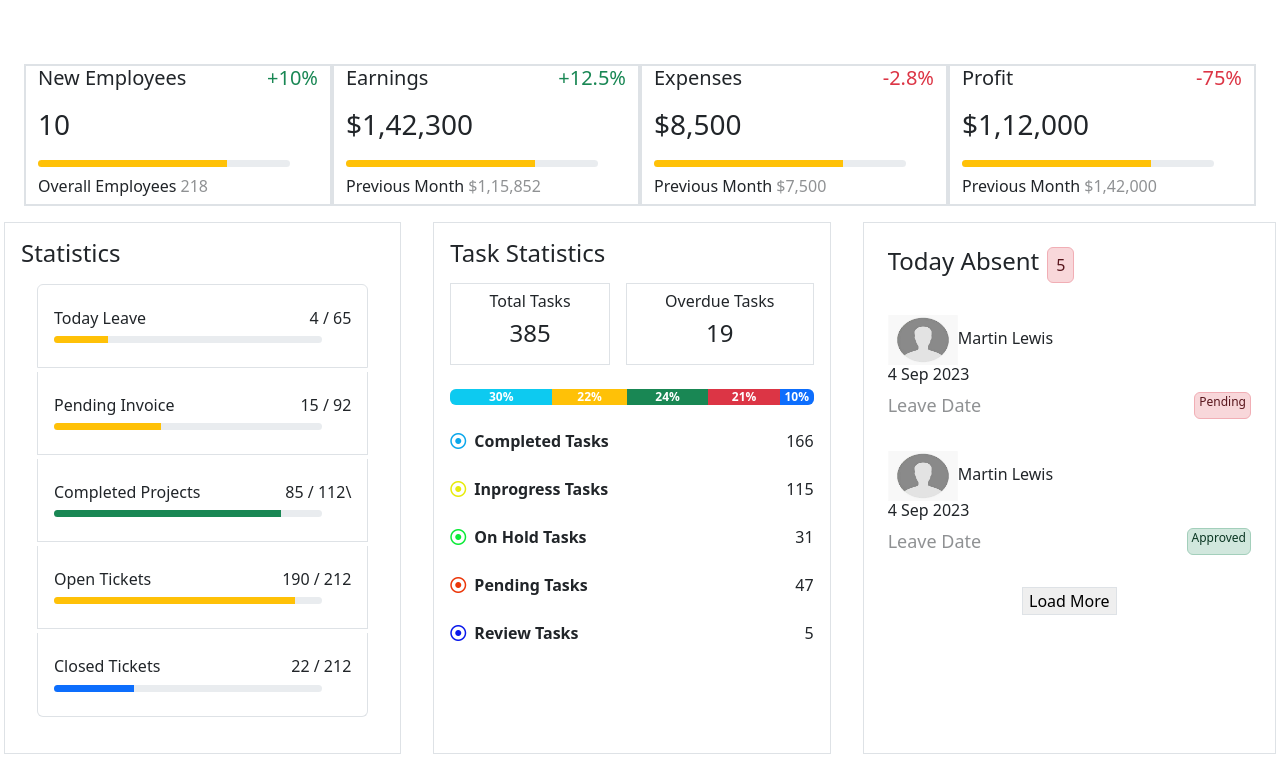
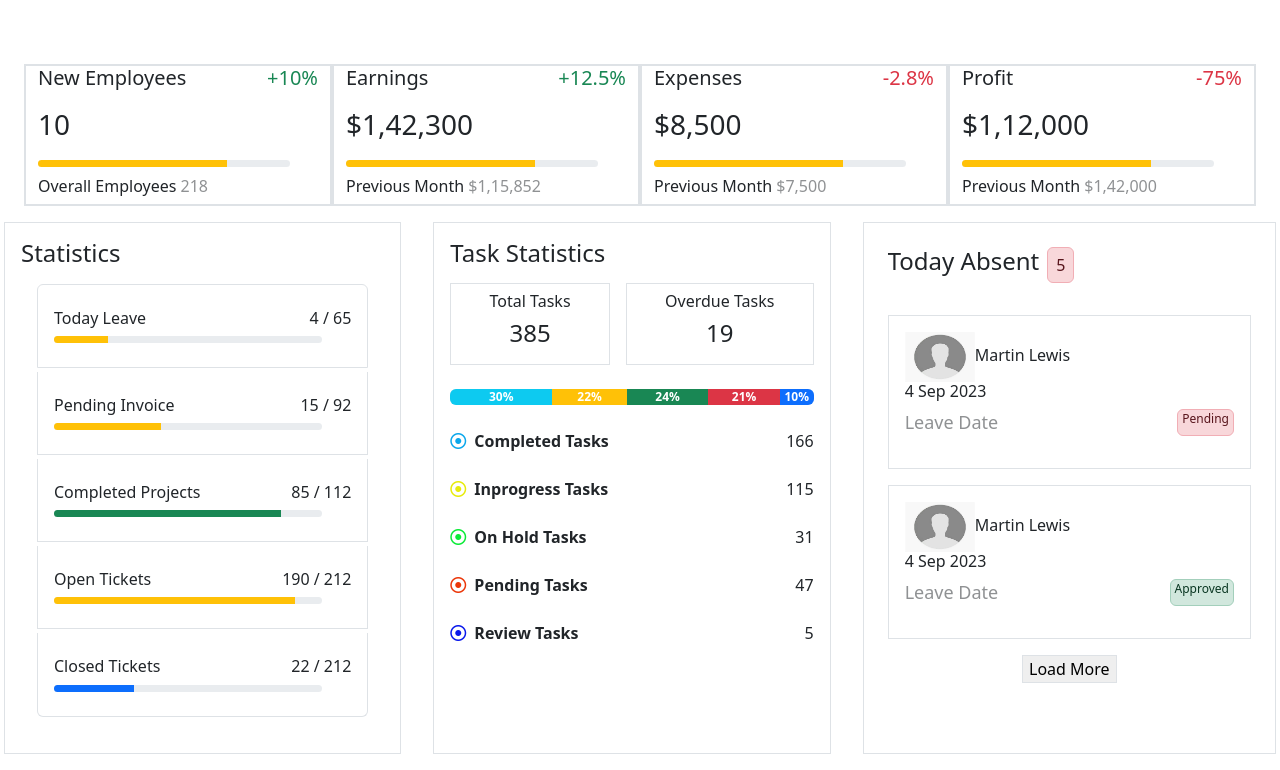
Before and after one commit to nidhiedigaa/admin-page, a React (Create React App) app in the folder adminpage/: page / in a window 1280 px wide. Shown: the part 1364-2134 px from the top of the page. Built offline with nearby package versions, Linux system fonts and the light colour scheme.

Commit message:
slight modifications

```diff
--- a/adminpage/src/components/statistics/taskstatistics.js
+++ b/adminpage/src/components/statistics/taskstatistics.js
@@ -19,7 +19,7 @@ function TaskStatistics(props)
 
   <ProgressBar variant="warning" now={40} style={{width:"90%",height:"7px"}}/>
   </li>
-  <li class="list-group-item  mb-1 py-4"><h6 className="d-flex justify-content-between"><span>Completed Projects</span><span>85 / 112\</span></h6>
+  <li class="list-group-item  mb-1 py-4"><h6 className="d-flex justify-content-between"><span>Completed Projects</span><span>85 / 112</span></h6>
   <ProgressBar variant="success" now={85} style={{width:"90%",height:"7px"}}/>
   </li>
   <li class="list-group-item  mb-1 py-4"><h6 className="d-flex justify-content-between"><span>Open Tickets</span><span>190 / 212</span></h6>
@@ -120,7 +120,7 @@ function TaskStatistics(props)
    <h4>Today Absent </h4>
    <Alert variant="danger" className="d-inline" style={{padding:"5px 8px"}}>5</Alert>
    </div>
-    <div>
+    <div className="border border-1 p-3">
         <img src={"/profileimages/emptyprofile.jpg"} height="50px" width="70px"/>
         <span>Martin Lewis</span>
         <h6>4 Sep 2023</h6>
@@ -129,7 +129,7 @@ function TaskStatistics(props)
         <Alert variant="danger" className="d-inline py-0 px-1" style={{fontSize:"12px"}}>Pending</Alert>
         </div>
     </div>
-    <div className="">
+    <div className="border border-1 p-3">
     <img src={"/profileimages/emptyprofile.jpg"} height="50px" width="70px"/>
     <span>Martin Lewis</span>
     <h6>4 Sep 2023</h6>
```
